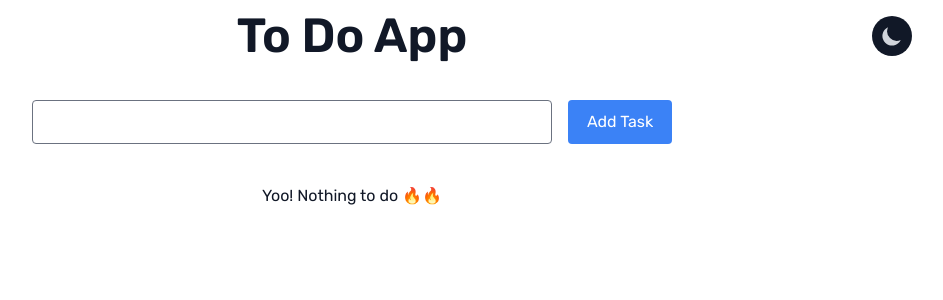
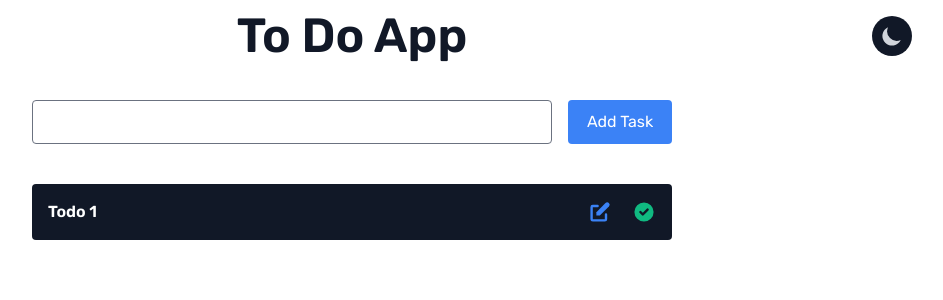
Before and after one commit to moinulmoin/task-tracker-app, a React (Vite) app: page / in a window 1280 px wide. Shown: the top 300 px of the page, without its empty margins (288-1231 px from the left). Built offline with nearby package versions, Linux system fonts and the light colour scheme; data requests are answered from the project's data file.

Commit message:
added delete functionality
converted data json into rest api

```diff
--- /dev/null
+++ b/db.json
@@ -0,0 +1,8 @@
+{
+  "todos": [
+    {
+      "id": "1",
+      "title": "Todo 1"
+    }
+  ]
+}
--- a/package.json
+++ b/package.json
@@ -5,7 +5,8 @@
 	"scripts": {
 		"dev": "vite",
 		"build": "tsc && vite build",
-		"serve": "vite preview"
+		"serve": "vite preview",
+		"json-serve": "json-server --watch db.json -p 5000"
 	},
 	"dependencies": {
 		"@heroicons/react": "^1.0.5",
@@ -19,6 +20,7 @@
 		"@types/react-dom": "^17.0.0",
 		"@vitejs/plugin-react-refresh": "^1.3.1",
 		"autoprefixer": "^10.4.0",
+		"json-server": "^0.17.0",
 		"postcss": "^8.3.11",
 		"tailwindcss": "^2.2.19",
 		"typescript": "^4.3.2",
--- a/src/components/AddTask.tsx
+++ b/src/components/AddTask.tsx
@@ -8,15 +8,34 @@ type inputRef = {
 
 function AddTask() {
 	const inputRef: inputRef = useRef(null);
-	const { dispatch } = useGlobalState();
-	const handleAddTodo = (e: React.SyntheticEvent) => {
+
+	const { fetchAllTodos } = useGlobalState();
+
+	const handleAddTodo = async (e: React.SyntheticEvent) => {
 		e.preventDefault();
+
 		const newTodo = {
 			id: nanoid(),
-			name: inputRef.current.value,
+			title: inputRef.current.value,
 		};
-		dispatch({ type: 'NEW_TODO', payload: newTodo });
-		inputRef.current.value = '';
+
+		try {
+			const res = await fetch('http://localhost:5000/todos', {
+				method: 'POST',
+				headers: {
+					'Content-Type': 'application/json',
+				},
+				body: JSON.stringify(newTodo),
+			});
+
+			if (!res.ok) {
+				throw new Error('Oops! Something went wrong');
+			}
+
+			fetchAllTodos();
+		} catch (error: any) {
+			alert(error.message);
+		}
 	};
 	return (
 		<form className='w-6/12 flex gap-4'>
--- a/src/components/Todo.tsx
+++ b/src/components/Todo.tsx
@@ -1,7 +1,25 @@
 import { CheckCircleIcon, PencilAltIcon } from '@heroicons/react/solid';
 import React from 'react';
+import { useGlobalState } from '../context/GlobalState';
 
-function Todo({ todoName }: { todoName: string }) {
+function Todo({ todoName, id }: { todoName: string; id: string }) {
+	const { fetchAllTodos } = useGlobalState();
+
+	const handleCompleteTodo = async (id: string) => {
+		try {
+			const res = await fetch(`http://localhost:5000/todos/${id}`, {
+				method: 'DELETE',
+			});
+
+			if (!res.ok) {
+				throw new Error('Oops! Something went wrong');
+			}
+
+			fetchAllTodos();
+		} catch (error: any) {
+			alert(error.message);
+		}
+	};
 	return (
 		<li className='flex justify-between gap-10 dark:bg-white dark:text-gray-900 bg-gray-900 text-white font-semibold py-4 px-4 rounded'>
 			<p>{todoName}</p>
@@ -13,6 +31,7 @@ function Todo({ todoName }: { todoName: string }) {
 				<CheckCircleIcon
 					role='button'
 					className='text-green-500 w-6 h-6'
+					onClick={() => handleCompleteTodo(id)}
 				/>
 			</div>
 		</li>
--- a/src/components/Todos.tsx
+++ b/src/components/Todos.tsx
@@ -1,17 +1,34 @@
-import React from 'react';
+import React, { useEffect } from 'react';
 import { useGlobalState } from '../context/GlobalState';
 import Todo from './Todo';
 
+interface todo {
+	id: string;
+	title: string;
+}
+
 function Todos() {
-	const { state } = useGlobalState();
+	const { state, dispatch, fetchAllTodos } = useGlobalState();
+
+	const { todos, loading } = state;
+
+	useEffect(() => {
+		dispatch({ type: 'TOGGLE_LOADING', payload: true });
+		fetchAllTodos();
+		dispatch({ type: 'TOGGLE_LOADING', payload: false });
+	}, []);
+
 	return (
-		<ul className='w-6/12'>
-			{state.todos.length === 0 && (
+		<ul className='w-6/12 flex flex-col gap-4'>
+			{loading && todos.length === 0 && (
+				<li className='text-center'>Loading!</li>
+			)}
+			{!loading && todos.length === 0 && (
 				<li className='text-center'> Yoo! Nothing to do 🔥🔥</li>
 			)}
-			{state.todos.length > 0 &&
-				state.todos.map((todo) => (
-					<Todo key={todo.id} todoName={todo.name} />
+			{todos.length > 0 &&
+				todos.map((todo: todo) => (
+					<Todo key={todo.id} todoName={todo.title} id={todo.id} />
 				))}
 		</ul>
 	);
--- a/src/context/ThemeContext.tsx
+++ b/src/context/ThemeContext.tsx
@@ -20,10 +20,7 @@ const getInitialTheme = () => {
 	return 'light'; // light theme as the default;
 };
 
-export const ThemeContext = React.createContext<{
-	theme: string;
-	setTheme: React.Dispatch<React.SetStateAction<string>>;
-}>({ theme: getInitialTheme(), setTheme: () => {} });
+export const ThemeContext = React.createContext<null | any>(null);
 
 export const useThemeContext = () => useContext(ThemeContext);
 
--- a/src/context/globalState.tsx
+++ b/src/context/globalState.tsx
@@ -1,16 +1,12 @@
 import React, { useContext, useReducer } from 'react';
 
 type state = {
-	todos: todo[];
+	todos: object[];
+	loading: boolean;
 };
 type action = {
 	type: string;
 	payload: any;
-};
-type todo = {
-	id: string;
-	name: string;
-	position: number;
 };
 
 interface StateProviderProps {
@@ -19,23 +15,27 @@ interface StateProviderProps {
 
 const initialState: state = {
 	todos: [],
+	loading: false,
 };
 
 const reducer = (state: typeof initialState, action: action) => {
 	switch (action.type) {
-		case 'NEW_TODO':
+		case 'TOGGLE_LOADING':
 			return {
 				...state,
-				todos: [...state.todos, action.payload],
+				loading: action.payload,
+			};
+
+		case 'LOAD_TODOS':
+			return {
+				...state,
+				todos: action.payload,
 			};
 	}
 	return state;
 };
 
-const GlobalState = React.createContext<{
-	state: state;
-	dispatch: React.Dispatch<any>;
-}>({ state: initialState, dispatch: () => null });
+const GlobalState = React.createContext<null | any>(null);
 
 export const useGlobalState = () => useContext(GlobalState);
 
@@ -44,8 +44,14 @@ export const GlobalStateProvider = ({
 }: StateProviderProps): JSX.Element => {
 	const [state, dispatch] = useReducer(reducer, initialState);
 
+	const fetchAllTodos = async () => {
+		const response = await fetch('http://localhost:5000/todos');
+		const data = await response.json();
+		dispatch({ type: 'LOAD_TODOS', payload: data });
+	};
+
 	return (
-		<GlobalState.Provider value={{ state, dispatch }}>
+		<GlobalState.Provider value={{ state, fetchAllTodos, dispatch }}>
 			{children}
 		</GlobalState.Provider>
 	);
```
Also changed, not shown: 1 other file (tests, documents, lock files or other folders).
